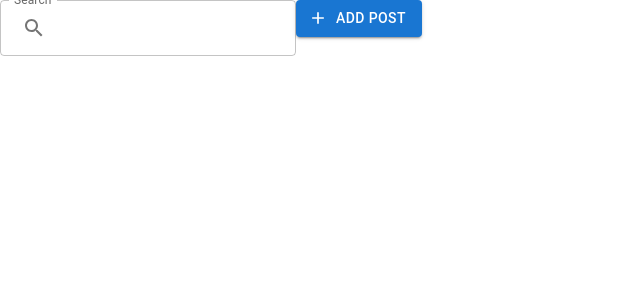
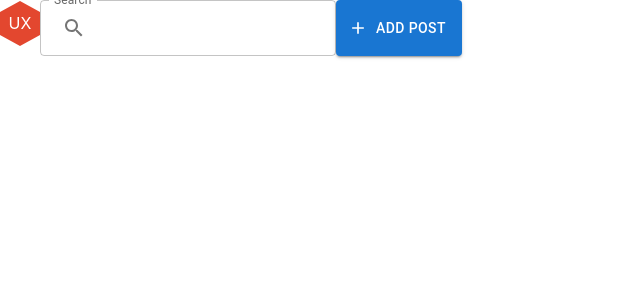
Before and after one commit to gmartpad/inovar-frontend-teste, a Next.js app: page / in a window 1280 px wide. Shown: the top 300 px of the page, without its empty margins (0-640 px from the left). Built offline with nearby package versions, Linux system fonts and the light colour scheme.

Commit message:
[INOVAR] LOGO - feat: criei o componente e os testes para Logo

```diff
--- a/package.json
+++ b/package.json
@@ -38,6 +38,7 @@
     "jest-css-modules-transform": "^4.2.1",
     "jest-environment-jsdom": "27.5.1",
     "jest-watch-typeahead": "^2.2.2",
+    "next-router-mock": "^0.9.3",
     "prettier": "^2.8.8",
     "ts-jest": "^27.0.3",
     "ts-node": "^10.2.1",
--- /dev/null
+++ b/src/components/Logo/index.tsx
@@ -0,0 +1,24 @@
+import React, { CSSProperties } from 'react'
+import Link from 'next/link'
+import { StyledLogo, StyledLogoInner } from './styled'
+
+interface LogoProps {
+  style?: CSSProperties
+  text: string
+}
+
+const Logo: React.FC<LogoProps> = ({ style, text }) => {
+  const { backgroundColor, color } = style || {}
+
+  return (
+    <Link href="/" passHref>
+      <StyledLogo data-testid="logo" backgroundColor={backgroundColor} as="a">
+        <StyledLogoInner data-testid="logo-text" textColor={color}>
+          {text}
+        </StyledLogoInner>
+      </StyledLogo>
+    </Link>
+  )
+}
+
+export default Logo
--- /dev/null
+++ b/src/components/Logo/styled.ts
@@ -0,0 +1,49 @@
+import styled from '@emotion/styled'
+
+interface LogoProps {
+  backgroundColor: string
+}
+
+interface LogoInnerProps {
+  textColor: string
+}
+
+export const StyledLogo = styled.div<LogoProps>`
+  position: relative;
+  width: 40px;
+  height: 23px;
+  background-color: ${({ backgroundColor }) => backgroundColor || '#E3472F'};
+  margin: 11.5px 0;
+
+  &:before,
+  &:after {
+    content: '';
+    position: absolute;
+    width: 0;
+    border-left: 20px solid transparent;
+    border-right: 20px solid transparent;
+  }
+
+  &:before {
+    bottom: 100%;
+    border-bottom: 11.5px solid
+      ${({ backgroundColor }) => backgroundColor || '#E3472F'};
+  }
+
+  &:after {
+    top: 100%;
+    width: 0;
+    border-top: 11.5px solid
+      ${({ backgroundColor }) => backgroundColor || '#E3472F'};
+  }
+`
+
+export const StyledLogoInner = styled.div<LogoInnerProps>`
+  position: absolute;
+  top: 50%;
+  left: 50%;
+  transform: translate(-50%, -50%);
+  color: ${({ textColor }) => textColor || '#FFF'};
+  text-align: center;
+  width: 100%;
+`
--- a/src/pages/index.tsx
+++ b/src/pages/index.tsx
@@ -3,10 +3,18 @@ import Image from 'next/image'
 import styles from '../styles/Home.module.css'
 import SearchBar from '@components/SearchBar'
 import AddPostButton from '@components/AddPostButton'
+import Logo from '@components/Logo'
 
 export default function Home() {
   return (
-    <div style={{ backgroundColor: '#fff' }}>
+    <div
+      style={{
+        backgroundColor: '#fff',
+        display: 'flex',
+        justifyContent: 'space-betweeb',
+      }}
+    >
+      <Logo text="UX" />
       <SearchBar
         handleSearch={(value) => {
           console.log(value)
```
Also changed, not shown: 2 other files (tests, documents, lock files or other folders).
